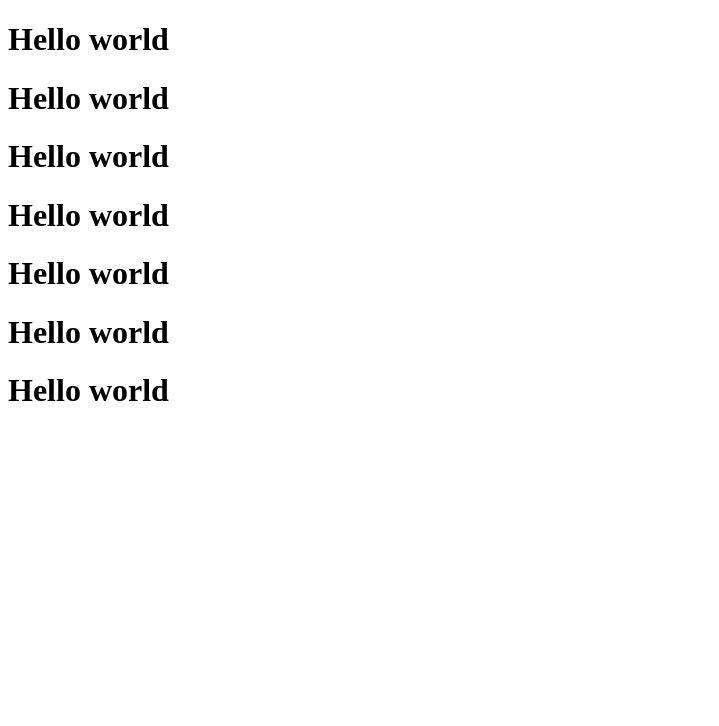
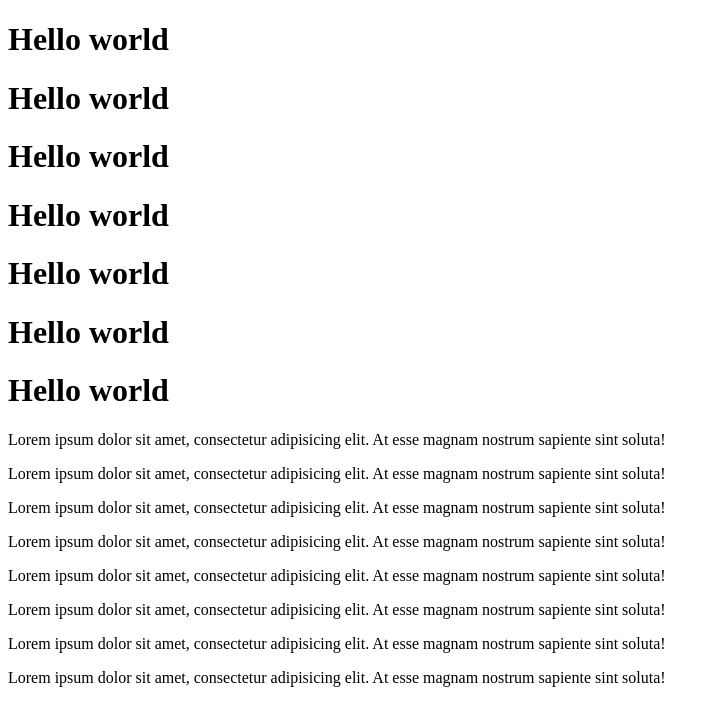
Before and after one commit to VahagShahinyan/flex, a plain HTML site: page index.html in a window 1280 px wide. Shown: the whole page, without its empty margins (0-719 px from the left). Drawn offline with Linux system fonts and the light colour scheme.

Commit message:
new commit41848

```diff
--- a/index.html
+++ b/index.html
@@ -12,5 +12,14 @@
 <h1>Hello world</h1>
 <h1>Hello world</h1>
 <h1>Hello world</h1>
+
+<p>Lorem ipsum dolor sit amet, consectetur adipisicing elit. At esse magnam nostrum sapiente sint soluta!</p>
+<p>Lorem ipsum dolor sit amet, consectetur adipisicing elit. At esse magnam nostrum sapiente sint soluta!</p>
+<p>Lorem ipsum dolor sit amet, consectetur adipisicing elit. At esse magnam nostrum sapiente sint soluta!</p>
+<p>Lorem ipsum dolor sit amet, consectetur adipisicing elit. At esse magnam nostrum sapiente sint soluta!</p>
+<p>Lorem ipsum dolor sit amet, consectetur adipisicing elit. At esse magnam nostrum sapiente sint soluta!</p>
+<p>Lorem ipsum dolor sit amet, consectetur adipisicing elit. At esse magnam nostrum sapiente sint soluta!</p>
+<p>Lorem ipsum dolor sit amet, consectetur adipisicing elit. At esse magnam nostrum sapiente sint soluta!</p>
+<p>Lorem ipsum dolor sit amet, consectetur adipisicing elit. At esse magnam nostrum sapiente sint soluta!</p>
 </body>
 </html>
```
